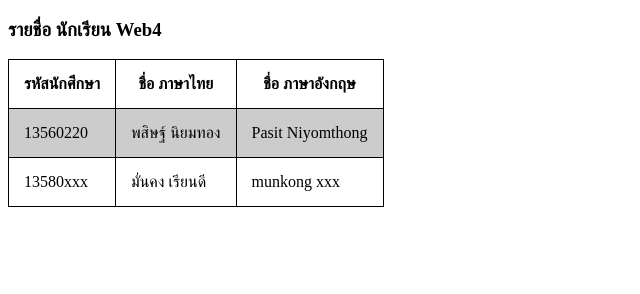
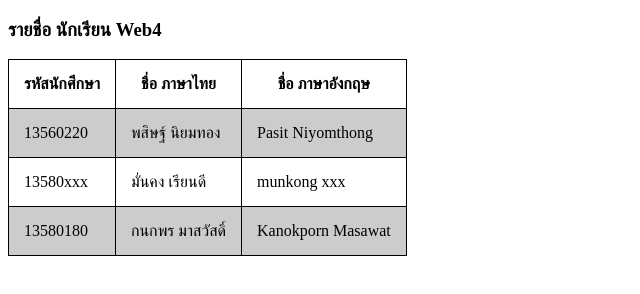
Before and after one commit to pnplu/list_name_web4, a plain HTML site: page index.html in a window 1280 px wide. Shown: the whole page, without its empty margins (0-640 px from the left). Drawn offline with Linux system fonts and the light colour scheme.

Commit message:
13580180 Kanokporn Masawat

```diff
--- a/index.html
+++ b/index.html
@@ -36,6 +36,11 @@
         <td>มั่นคง เรียนดี</td>
         <td>munkong xxx</td>
       </tr>
+      <tr>
+        <td>13580180</td>
+        <td>กนกพร มาสวัสดิ์</td>
+        <td>Kanokporn Masawat</td>
+      </tr>
     </table>
   </body>
 </html>
```
